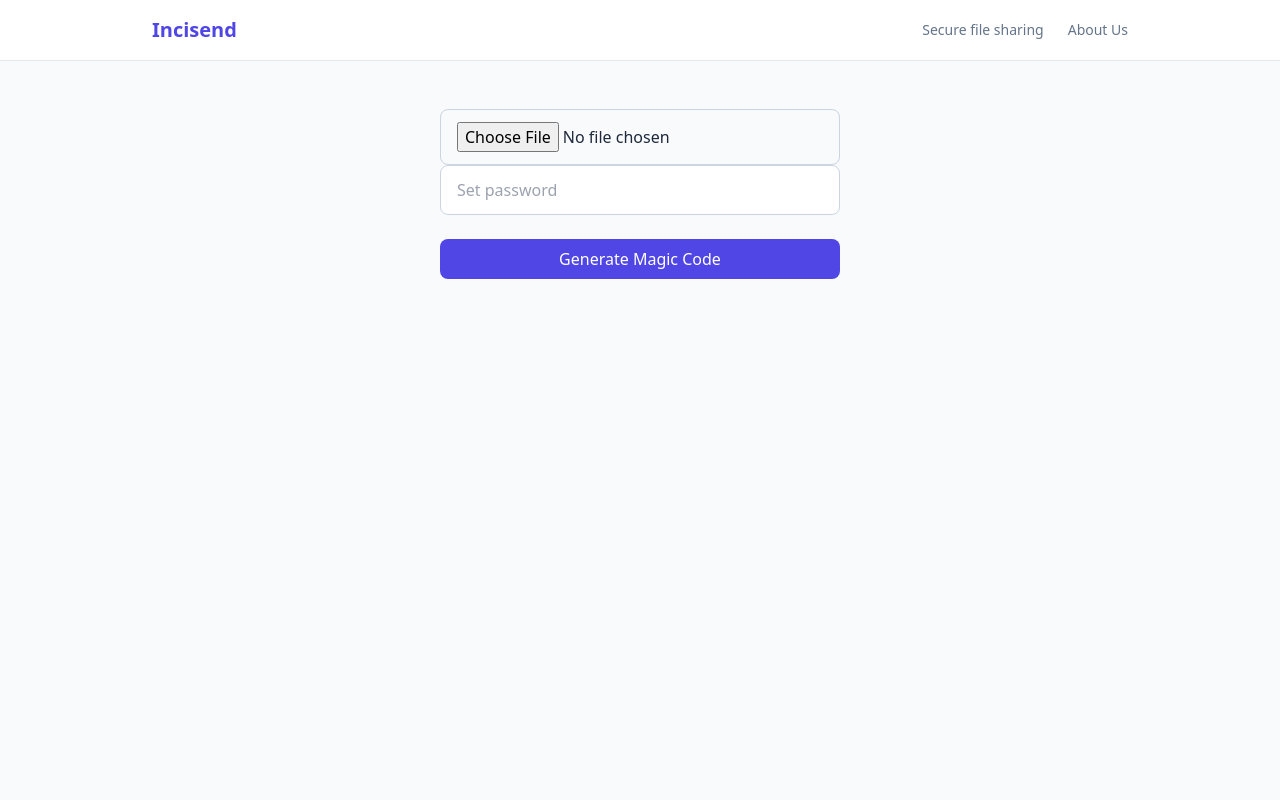
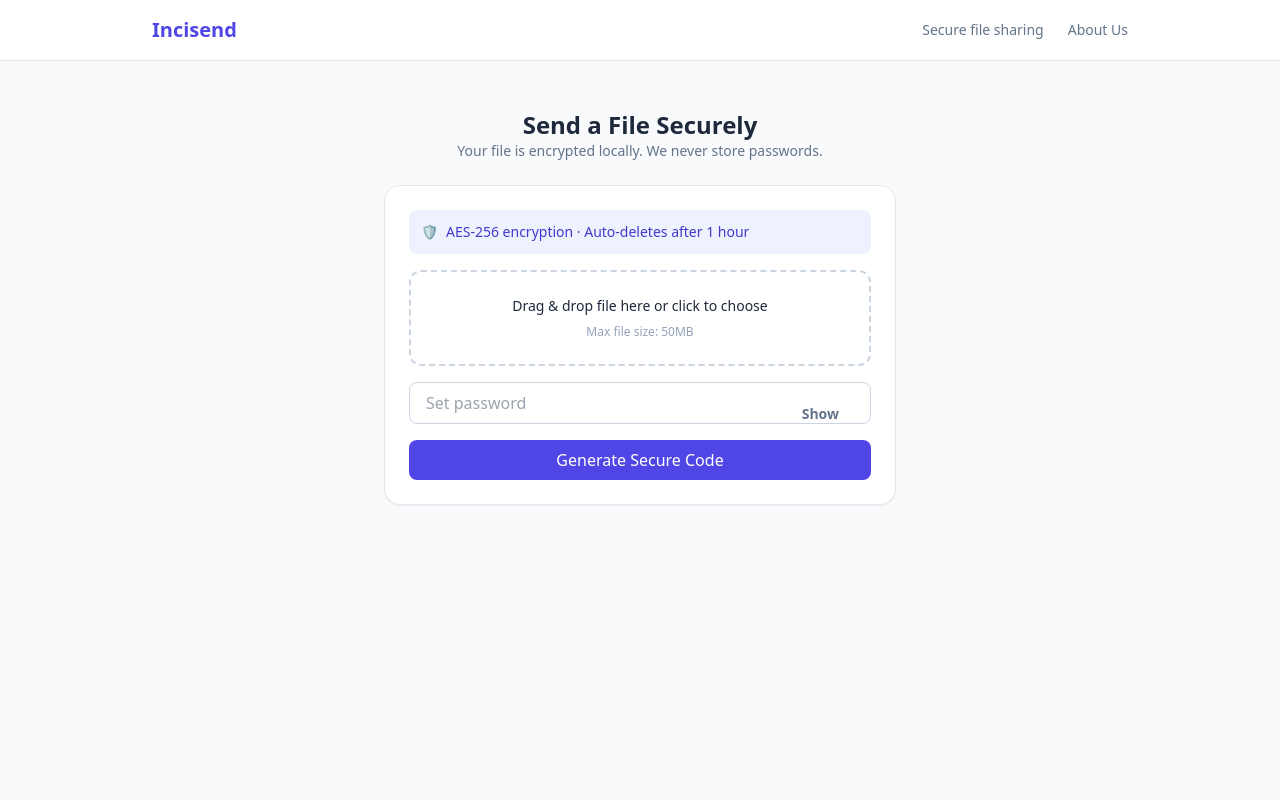
Before and after one commit to Inciverse/incisend, a Next.js app: page /send in a window 1280 px wide. Shown: the top 800 px of the page. Built offline with nearby package versions, Linux system fonts and the light colour scheme.

Commit message:
Update InciSend.tsx

```diff
--- a/components/InciSend.tsx
+++ b/components/InciSend.tsx
@@ -11,8 +11,20 @@ function generateCode() {
 export default function InciSend() {
   const [file, setFile] = useState<File | null>(null);
   const [password, setPassword] = useState("");
+  const [showPassword, setShowPassword] = useState(false);
   const [code, setCode] = useState("");
   const [message, setMessage] = useState("");
+  const [uploading, setUploading] = useState(false);
+  const [dragActive, setDragActive] = useState(false);
+
+  const handleFile = (f: File) => {
+    if (f.size > MAX_FILE_SIZE) {
+      setMessage("Max file size is 50MB");
+      return;
+    }
+    setFile(f);
+    setMessage("");
+  };
 
   const handleSend = async () => {
     if (!file || !password) {
@@ -20,10 +32,8 @@ export default function InciSend() {
       return;
     }
 
-    if (file.size > MAX_FILE_SIZE) {
-      setMessage("File is larger than 50MB");
-      return;
-    }
+    setUploading(true);
+    setMessage("");
 
     const generatedCode = generateCode();
 
@@ -38,6 +48,7 @@ export default function InciSend() {
     });
 
     const json = await res.json();
+    setUploading(false);
 
     if (!json.success) {
       setMessage(json.error || "Upload failed");
@@ -45,62 +56,124 @@ export default function InciSend() {
     }
 
     setCode(generatedCode);
-    setMessage("File uploaded. Share the code & password.");
+    setMessage("File uploaded successfully");
   };
 
   return (
-    <div style={{ maxWidth: 400, margin: "auto" }}>
+    <div className="mx-auto max-w-lg">
+      {/* HEADER */}
+      <div className="text-center mb-6">
+        <h1 className="text-2xl font-bold">Send a File Securely</h1>
+        <p className="text-sm text-slate-500">
+          Your file is encrypted locally. We never store passwords.
+        </p>
+      </div>
+
+      {/* CARD */}
+      <div className="rounded-2xl border bg-white p-6 shadow-sm">
+        {/* SECURITY INFO */}
+        <div className="mb-4 rounded-lg bg-indigo-50 p-3 text-sm text-indigo-700 flex gap-2">
+          <span>🛡️</span>
+          <span>AES-256 encryption · Auto-deletes after 1 hour</span>
+        </div>
+
+        {/* DROP ZONE */}
+        <div
+          onDragOver={(e) => {
+            e.preventDefault();
+            setDragActive(true);
+          }}
+          onDragLeave={() => setDragActive(false)}
+          onDrop={(e) => {
+            e.preventDefault();
+            setDragActive(false);
+            const droppedFile = e.dataTransfer.files?.[0];
+            if (droppedFile) handleFile(droppedFile);
+          }}
+          className={`mb-4 cursor-pointer rounded-xl border-2 border-dashed p-6 text-center text-sm transition ${
+            dragActive ? "border-indigo-500 bg-indigo-50" : "border-slate-300"
+          }`}
+        >
           <input
             type="file"
+            className="hidden"
+            id="fileInput"
             onChange={(e) => {
-          const selectedFile = e.target.files?.[0] || null;
-          if (!selectedFile) return;
-
-          if (selectedFile.size > MAX_FILE_SIZE) {
-            alert("Max file size is 50MB");
-            e.target.value = "";
-            setFile(null);
-            return;
-          }
-
-          setFile(selectedFile);
+              const f = e.target.files?.[0];
+              if (f) handleFile(f);
             }}
           />
 
+          <label htmlFor="fileInput" className="cursor-pointer">
+            {file ? (
+              <span className="font-medium text-slate-700">
+                Selected: {file.name}
+              </span>
+            ) : (
+              <span>Drag & drop file here or click to choose</span>
+            )}
+          </label>
+
+          <div className="mt-2 text-xs text-slate-400">
+            Max file size: 50MB
+          </div>
+        </div>
+
+        {/* PASSWORD */}
+        <div className="relative mb-4">
           <input
-        type="password"
+            type={showPassword ? "text" : "password"}
             placeholder="Set password"
             value={password}
             onChange={(e) => setPassword(e.target.value)}
+            className="w-full rounded-lg border px-4 py-2 pr-10"
           />
+          <button
+            type="button"
+            onClick={() => setShowPassword(!showPassword)}
+            className="absolute right-3 top-2.5 text-sm text-slate-500"
+          >
+            {showPassword ? "Hide" : "Show"}
+          </button>
+        </div>
 
-      <br />
-      <br />
-
+        {/* ACTION */}
         <button
           onClick={handleSend}
-        className="w-full bg-indigo-600 hover:bg-indigo-700 text-white font-medium py-2 rounded-lg transition"
+          disabled={uploading}
+          className="w-full rounded-lg bg-indigo-600 py-2 font-medium text-white hover:bg-indigo-700 transition disabled:opacity-60"
         >
-        Generate Magic Code
+          {uploading ? "Uploading..." : "Generate Secure Code"}
         </button>
 
+        {/* PROGRESS */}
+        {uploading && (
+          <div className="mt-3 h-2 w-full overflow-hidden rounded bg-slate-200">
+            <div className="h-full w-2/3 animate-pulse bg-indigo-600" />
+          </div>
+        )}
+
+        {/* RESULT */}
         {code && (
-        <div className="mt-8 rounded-2xl bg-indigo-600 px-6 py-5 text-center shadow-xl">
+          <div className="mt-6 rounded-xl bg-indigo-600 px-6 py-5 text-center text-white">
             <p className="text-xs uppercase tracking-widest text-indigo-200">
-            Your Magic Code
+              Secure Code
             </p>
-
-          <div className="mt-2 text-4xl font-mono font-extrabold tracking-widest text-white">
+            <div className="mt-2 text-4xl font-mono font-bold tracking-widest">
               {code}
             </div>
-
-          <p className="mt-3 text-xs text-indigo-200">
-            Share this code + password to download
+            <p className="mt-2 text-xs text-indigo-200">
+              Share this code + password
             </p>
           </div>
         )}
 
-      {message && <p>{message}</p>}
+        {message && (
+          <p className="mt-4 text-center text-sm text-slate-600">
+            {message}
+          </p>
+        )}
+      </div>
     </div>
   );
 }
```
Lines whose indentation alone changed are shown as unchanged.
